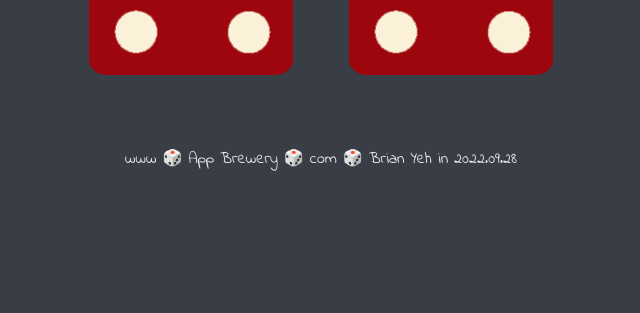
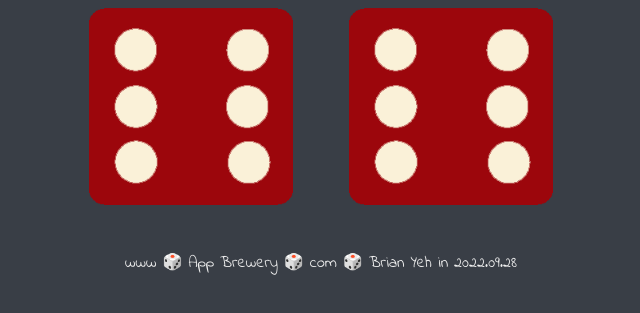
Before and after one commit to blp100/theDiceChallenge, a plain HTML site: page index.html in a window 1280 px wide. Shown: the part 457-770 px from the top of the page, without its empty margins (319-959 px from the left). Drawn offline with Linux system fonts and the light colour scheme.

Commit message:
Add files via upload

```diff
--- a/styles.css
+++ b/styles.css
@@ -2,12 +2,19 @@
   width: 70%;
   margin: auto;
   text-align: center;
+  position: fixed; /* or absolute */
+  top: 50%;
+  left: 50%;
+  /* bring your own prefixes */
+  transform: translate(-50%, -50%);
+
 }
 
 .dice {
   text-align: center;
   display: inline-block;
 }
+
 
 body {
   margin: 0;
@@ -33,10 +40,14 @@ img {
 }
 
 footer {
-  margin-top: 5%;
   color: #EEEEEE;
   text-align: center;
   font-family: 'Indie Flower', cursive;
+  position: fixed; /* or absolute */
+  top: 90%;
+  left: 50%;
+  /* bring your own prefixes */
+  transform: translate(-50%, -50%);
 
 }
 
```
